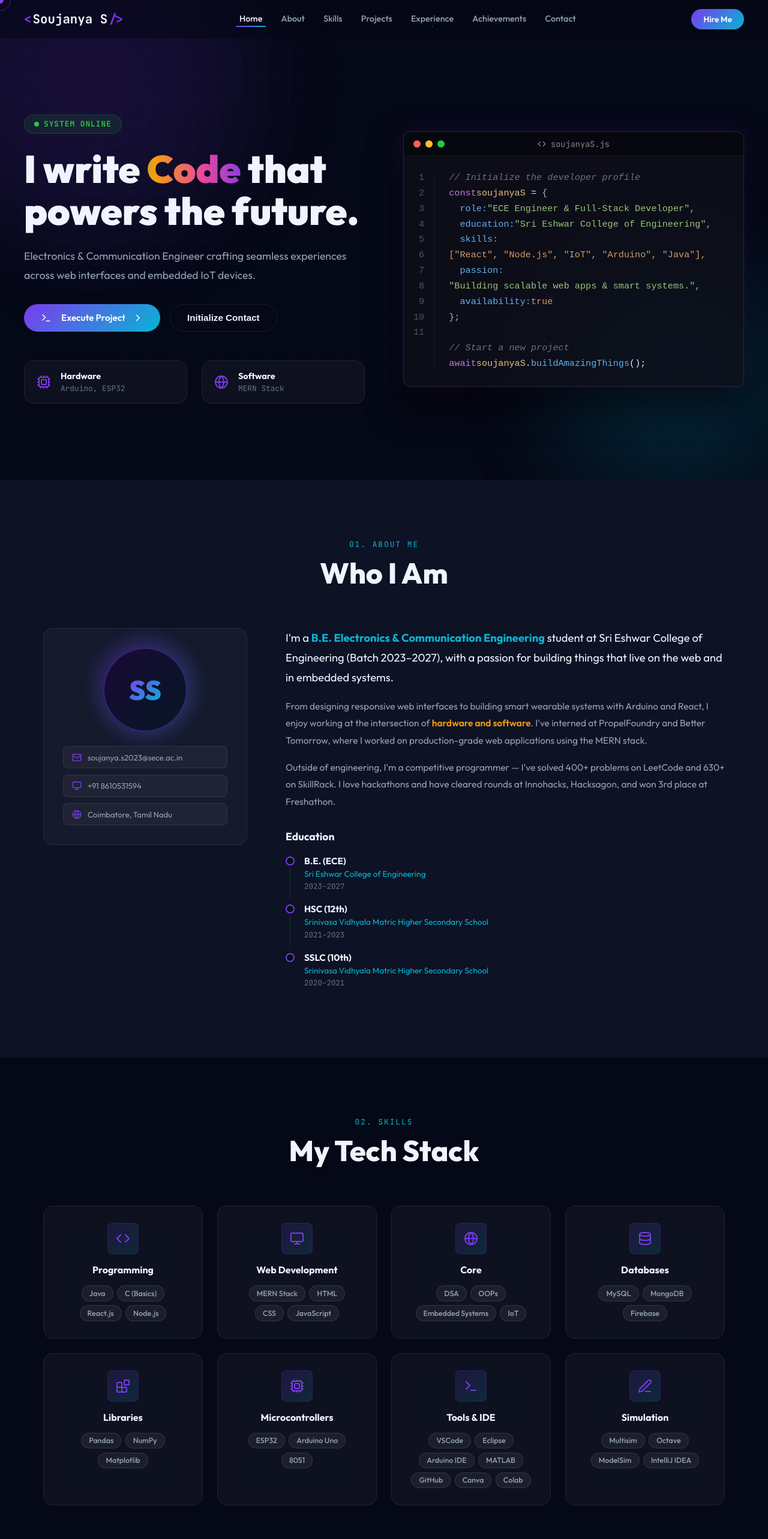
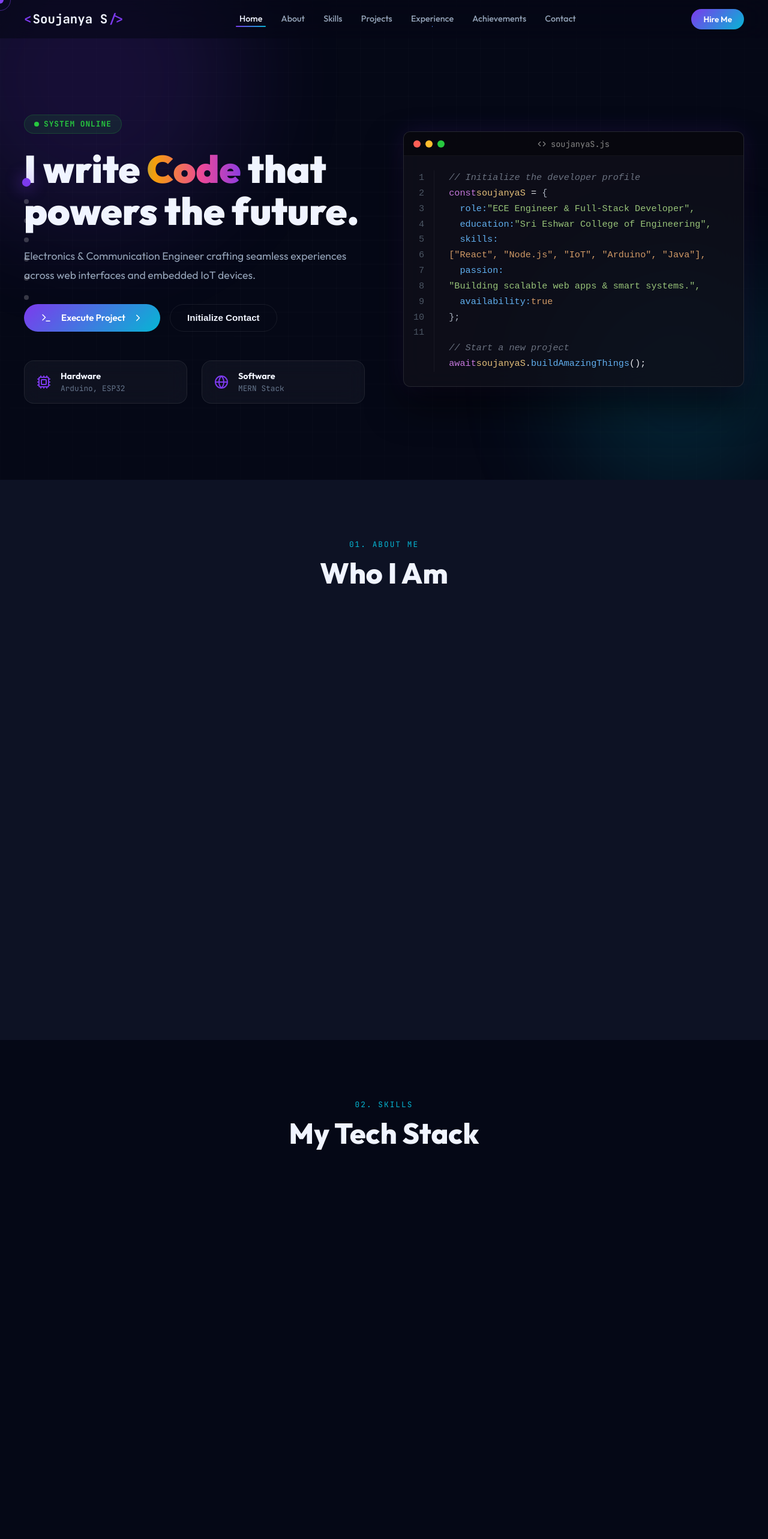
Before and after one commit to soujanya-7/Soujanya-Portfolio, a React (Vite) app: page / in a window 1280 px wide. Shown: the top 2566 px of the page at 60% size. Built offline with nearby package versions, Linux system fonts and the light colour scheme.

Commit message:
Enhance website with advanced animations, staggered reveals, and section progress indicator

```diff
--- a/src/App.jsx
+++ b/src/App.jsx
@@ -367,6 +367,19 @@ function App() {
       <div className="cursor" ref={cursorRef}></div>
       <div className="cursor-follower" ref={followerRef}></div>
 
+      {/* Section Progress Indicator */}
+      <div className="section-progress">
+        {['home', 'about', 'skills', 'projects', 'experience', 'achievements', 'contact'].map((item) => (
+          <div
+            key={item}
+            className={`progress-dot ${activeSection === item ? 'active' : ''}`}
+            onClick={() => handleNavClick(item)}
+          >
+            <span className="progress-label">{item}</span>
+          </div>
+        ))}
+      </div>
+
       <nav className={`navbar ${scrolled ? 'scrolled' : ''}`} id="navbar">
         <div className="nav-logo">
           <span className="logo-bracket">&lt;</span>
@@ -399,15 +412,16 @@ function App() {
 
       {/* About Section */}
       <section className="about section" id="about">
+        <div className="hero-bg animated-grid" style={{ position: 'absolute', opacity: 0.4 }}></div>
         <div className="container">
           <div className="section-header">
             <span className="section-tag">01. About Me</span>
             <h2 className="section-title">Who I Am</h2>
           </div>
           <div className="about-grid">
-            <div className="about-image-col">
+            <div className="about-image-col reveal-left">
               <Tilt tiltMaxAngleX={10} tiltMaxAngleY={10} scale={1.05} transitionSpeed={2000} className="about-card glass-card">
-                <div className="about-avatar-wrap">
+                <div className="about-avatar-wrap floating">
                   <div className="about-avatar">
                     <span className="avatar-initials-lg">SS</span>
                   </div>
@@ -426,7 +440,7 @@ function App() {
                 </div>
               </Tilt>
             </div>
-            <div className="about-text-col">
+            <div className="about-text-col reveal-right">
               <p className="about-lead">
                 I'm a <strong>B.E. Electronics & Communication Engineering</strong> student at Sri Eshwar College of Engineering (Batch 2023–2027), with a passion for building things that live on the web and in embedded systems.
               </p>
@@ -434,7 +448,7 @@ function App() {
                 From designing responsive web interfaces to building smart wearable systems with Arduino and React, I enjoy working at the intersection of <em>hardware and software</em>. I've interned at PropelFoundry and Better Tomorrow, where I worked on production-grade web applications using the MERN stack.
               </p>
               <p className="about-body">
-                Outside of engineering, I'm a competitive programmer — I've solved 400+ problems on LeetCode and 630+ on SkillRack. I love hackathons and have cleared rounds at Innohacks, Hacksagon, and won 3rd place at Freshathon.
+                Outside of engineering, I Love hackathons and have cleared rounds at Innohacks, Hacksagon, and won 3rd place at Freshathon.
               </p>
               <div className="education-timeline">
                 <h3 className="sub-heading">Education</h3>
@@ -476,56 +490,56 @@ function App() {
             <h2 className="section-title">My Tech Stack</h2>
           </div>
           <div className="skills-grid">
-            <div className="skill-category glass-card reveal">
+            <div className="skill-category glass-card reveal-scale">
               <div className="skill-cat-icon"><Code size={24} /></div>
               <h3>Programming</h3>
               <div className="skill-chips">
                 <span className="chip">Java</span><span className="chip">C (Basics)</span><span className="chip">React.js</span><span className="chip">Node.js</span>
               </div>
             </div>
-            <div className="skill-category glass-card reveal">
+            <div className="skill-category glass-card reveal-scale">
               <div className="skill-cat-icon"><Monitor size={24} /></div>
               <h3>Web Development</h3>
               <div className="skill-chips">
                 <span className="chip">MERN Stack</span><span className="chip">HTML</span><span className="chip">CSS</span><span className="chip">JavaScript</span>
               </div>
             </div>
-            <div className="skill-category glass-card reveal">
+            <div className="skill-category glass-card reveal-scale">
               <div className="skill-cat-icon"><Globe size={24} /></div>
               <h3>Core</h3>
               <div className="skill-chips">
                 <span className="chip">DSA</span><span className="chip">OOPs</span><span className="chip">Embedded Systems</span><span className="chip">IoT</span>
               </div>
             </div>
-            <div className="skill-category glass-card reveal">
+            <div className="skill-category glass-card reveal-scale">
               <div className="skill-cat-icon"><Database size={24} /></div>
               <h3>Databases</h3>
               <div className="skill-chips">
                 <span className="chip">MySQL</span><span className="chip">MongoDB</span><span className="chip">Firebase</span>
               </div>
             </div>
-            <div className="skill-category glass-card reveal">
+            <div className="skill-category glass-card reveal-scale">
               <div className="skill-cat-icon"><Blocks size={24} /></div>
               <h3>Libraries</h3>
               <div className="skill-chips">
                 <span className="chip">Pandas</span><span className="chip">NumPy</span><span className="chip">Matplotlib</span>
               </div>
             </div>
-            <div className="skill-category glass-card reveal">
+            <div className="skill-category glass-card reveal-scale">
               <div className="skill-cat-icon"><Cpu size={24} /></div>
               <h3>Microcontrollers</h3>
               <div className="skill-chips">
                 <span className="chip">ESP32</span><span className="chip">Arduino Uno</span><span className="chip">8051</span>
               </div>
             </div>
-            <div className="skill-category glass-card reveal">
+            <div className="skill-category glass-card reveal-scale">
               <div className="skill-cat-icon"><Terminal size={24} /></div>
               <h3>Tools & IDE</h3>
               <div className="skill-chips">
                 <span className="chip">VSCode</span><span className="chip">Eclipse</span><span className="chip">Arduino IDE</span><span className="chip">MATLAB</span><span className="chip">GitHub</span><span className="chip">Canva</span><span className="chip">Colab</span>
               </div>
             </div>
-            <div className="skill-category glass-card reveal">
+            <div className="skill-category glass-card reveal-scale">
               <div className="skill-cat-icon"><Edit3 size={24} /></div>
               <h3>Simulation</h3>
               <div className="skill-chips">
@@ -544,7 +558,7 @@ function App() {
             <h2 className="section-title">What I've Built</h2>
           </div>
           <div className="projects-grid">
-            <Tilt tiltMaxAngleX={5} tiltMaxAngleY={5} scale={1.02} transitionSpeed={2500} className="project-card featured glass-card reveal">
+            <Tilt tiltMaxAngleX={5} tiltMaxAngleY={5} scale={1.02} transitionSpeed={2500} className="project-card featured glass-card reveal-scale">
               <div className="project-badge">Featured</div>
               <div className="project-header">
                 <div className="project-icon project-icon-1"><Shield size={28} /></div>
@@ -561,7 +575,7 @@ function App() {
               <div className="project-year">2025</div>
             </Tilt>
 
-            <Tilt tiltMaxAngleX={8} tiltMaxAngleY={8} scale={1.03} transitionSpeed={2500} className="project-card glass-card reveal">
+            <Tilt tiltMaxAngleX={8} tiltMaxAngleY={8} scale={1.03} transitionSpeed={2500} className="project-card glass-card reveal-right">
               <div className="project-header">
                 <div className="project-icon project-icon-2"><Monitor size={28} /></div>
                 <div className="project-links">
@@ -577,7 +591,7 @@ function App() {
               <div className="project-year">2025</div>
             </Tilt>
 
-            <Tilt tiltMaxAngleX={8} tiltMaxAngleY={8} scale={1.03} transitionSpeed={2500} className="project-card glass-card reveal">
+            <Tilt tiltMaxAngleX={8} tiltMaxAngleY={8} scale={1.03} transitionSpeed={2500} className="project-card glass-card reveal-left">
               <div className="project-header">
                 <div className="project-icon project-icon-3"><Database size={28} /></div>
                 <div className="project-links">
@@ -604,7 +618,7 @@ function App() {
             <h2 className="section-title">Internships</h2>
           </div>
           <div className="timeline">
-            <div className="timeline-item reveal">
+            <div className="timeline-item reveal-left">
               <div className="timeline-dot"></div>
               <div className="timeline-content glass-card">
                 <div className="timeline-header">
@@ -620,7 +634,7 @@ function App() {
                 </div>
               </div>
             </div>
-            <div className="timeline-item reveal">
+            <div className="timeline-item reveal-right">
               <div className="timeline-dot"></div>
               <div className="timeline-content glass-card">
                 <div className="timeline-header">
@@ -648,7 +662,7 @@ function App() {
             <h2 className="section-title">Certifications</h2>
           </div>
           <div className="cert-grid">
-            <div className="cert-card glass-card reveal">
+            <div className="cert-card glass-card reveal-scale">
               <div className="cert-icon">🔌</div>
               <div className="cert-info">
                 <h4>Debugging Techniques for Serial Communications (I2C/SPI/UART)</h4>
@@ -656,7 +670,7 @@ function App() {
               </div>
               <span className="cert-year">2025</span>
             </div>
-            <div className="cert-card glass-card reveal">
+            <div className="cert-card glass-card reveal-scale">
               <div className="cert-icon">⚛️</div>
               <div className="cert-info">
                 <h4>Learning React</h4>
@@ -664,7 +678,7 @@ function App() {
               </div>
               <span className="cert-year">2025</span>
             </div>
-            <div className="cert-card glass-card reveal">
+            <div className="cert-card glass-card reveal-scale">
               <div className="cert-icon">☕</div>
               <div className="cert-info">
                 <h4>Programming with Java</h4>
@@ -672,7 +686,7 @@ function App() {
               </div>
               <span className="cert-year">2025</span>
             </div>
-            <div className="cert-card glass-card reveal">
+            <div className="cert-card glass-card reveal-scale">
               <div className="cert-icon">🗄️</div>
               <div className="cert-info">
                 <h4>SQL – Basics (Standard)</h4>
@@ -680,7 +694,7 @@ function App() {
               </div>
               <span className="cert-year">2024</span>
             </div>
-            <div className="cert-card glass-card reveal">
+            <div className="cert-card glass-card reveal-scale">
               <div className="cert-icon">🧩</div>
               <div className="cert-info">
                 <h4>Problem Solving (Basics) | SQL (Basics)</h4>
@@ -688,7 +702,7 @@ function App() {
               </div>
               <span className="cert-year">2024</span>
             </div>
-            <div className="cert-card glass-card reveal">
+            <div className="cert-card glass-card reveal-scale">
               <div className="cert-icon">☕</div>
               <div className="cert-info">
                 <h4>Java Programming</h4>
@@ -696,7 +710,7 @@ function App() {
               </div>
               <span className="cert-year">2024</span>
             </div>
-            <div className="cert-card glass-card reveal">
+            <div className="cert-card glass-card reveal-scale">
               <div className="cert-icon">📊</div>
               <div className="cert-info">
                 <h4>Mastering Data Structures and Algorithms using C and C++</h4>
@@ -716,49 +730,49 @@ function App() {
             <h2 className="section-title">Milestones</h2>
           </div>
           <div className="achievements-grid">
-            <div className="achievement-card glass-card reveal">
+            <div className="achievement-card glass-card reveal-scale">
               <div className="ach-icon">🏆</div>
               <div className="ach-body">
                 <h4>Freshathon</h4>
                 <p>Secured <strong>3rd place</strong> at the First-Year Student Project Expo</p>
               </div>
             </div>
-            <div className="achievement-card glass-card reveal">
+            <div className="achievement-card glass-card reveal-scale">
               <div className="ach-icon">⚡</div>
               <div className="ach-body">
                 <h4>Innohacks</h4>
                 <p>Cleared <strong>1st round</strong> in hackathon at PSG College of Technology</p>
               </div>
             </div>
-            <div className="achievement-card glass-card reveal">
+            <div className="achievement-card glass-card reveal-scale">
               <div className="ach-icon">🔥</div>
               <div className="ach-body">
                 <h4>Hacksagon</h4>
                 <p>Cleared <strong>1st round</strong> in hackathon at ABV-IITM-IEEE (Gwalior)</p>
               </div>
             </div>
-            <div className="achievement-card glass-card reveal">
+            <div className="achievement-card glass-card reveal-scale">
               <div className="ach-icon">💡</div>
               <div className="ach-body">
                 <h4>LeetCode</h4>
                 <p>Solved <strong>400+ problems</strong> · Max Rating: 1,603 · Contests: 34</p>
               </div>
             </div>
-            <div className="achievement-card glass-card reveal">
+            <div className="achievement-card glass-card reveal-scale">
               <div className="ach-icon">🍳</div>
               <div className="ach-body">
                 <h4>CodeChef</h4>
                 <p>Secured <strong>Highest Rating of 1037</strong></p>
               </div>
             </div>
-            <div className="achievement-card glass-card reveal">
+            <div className="achievement-card glass-card reveal-scale">
               <div className="ach-icon">⭐</div>
               <div className="ach-body">
                 <h4>HackerRank</h4>
                 <p>Achieved <strong>1 star in Java</strong> · 1 Badge</p>
               </div>
             </div>
-            <div className="achievement-card glass-card reveal">
+            <div className="achievement-card glass-card reveal-scale">
               <div className="ach-icon">🎯</div>
               <div className="ach-body">
                 <h4>SkillRack</h4>
--- a/src/index.css
+++ b/src/index.css
@@ -222,8 +222,71 @@ img { max-width: 100%; display: block; }
 }
 
 /* ---- REVEAL ANIMATION ---- */
-.reveal { opacity: 0; transform: translateY(30px); transition: opacity 0.7s ease, transform 0.7s ease; }
+.reveal { opacity: 0; transform: translateY(40px); transition: opacity 0.8s cubic-bezier(0.2, 1, 0.3, 1), transform 0.8s cubic-bezier(0.2, 1, 0.3, 1); will-change: opacity, transform; }
 .reveal.visible { opacity: 1; transform: translateY(0); }
+
+.reveal-left { opacity: 0; transform: translateX(-40px); transition: opacity 0.8s cubic-bezier(0.2, 1, 0.3, 1), transform 0.8s cubic-bezier(0.2, 1, 0.3, 1); will-change: opacity, transform; }
+.reveal-left.visible { opacity: 1; transform: translateX(0); }
+
+.reveal-right { opacity: 0; transform: translateX(40px); transition: opacity 0.8s cubic-bezier(0.2, 1, 0.3, 1), transform 0.8s cubic-bezier(0.2, 1, 0.3, 1); will-change: opacity, transform; }
+.reveal-right.visible { opacity: 1; transform: translateX(0); }
+
+.reveal-scale { opacity: 0; transform: scale(0.9); transition: opacity 0.8s cubic-bezier(0.2, 1, 0.3, 1), transform 0.8s cubic-bezier(0.2, 1, 0.3, 1); will-change: opacity, transform; }
+.reveal-scale.visible { opacity: 1; transform: scale(1); }
+
+/* ---- FLOATING ANIMATION ---- */
+@keyframes float {
+  0%, 100% { transform: translateY(0) rotate(0); }
+  50% { transform: translateY(-15px) rotate(2deg); }
+}
+.floating { animation: float 6s ease-in-out infinite; }
+.floating-slow { animation: float 10s ease-in-out infinite; }
+.floating-fast { animation: float 3s ease-in-out infinite; }
+
+/* ---- GLOW ANIMATION ---- */
+@keyframes glowPulse {
+  0%, 100% { filter: drop-shadow(0 0 5px rgba(124,58,237,0.3)); }
+  50% { filter: drop-shadow(0 0 15px rgba(124,58,237,0.6)); }
+}
+.glow-pulse { animation: glowPulse 3s ease-in-out infinite; }
+
+/* ---- GRID BACKGROUND ANIMATION ---- */
+@keyframes gridMove {
+  0% { background-position: 0 0; }
+  100% { background-position: 50px 50px; }
+}
+.animated-grid {
+  background-image: linear-gradient(rgba(255,255,255,0.03) 1px, transparent 1px),
+                    linear-gradient(90deg, rgba(255,255,255,0.03) 1px, transparent 1px);
+  background-size: 50px 50px;
+  animation: gridMove 20s linear infinite;
+}
+
+/* ---- SECTION PROGRESS INDICATOR ---- */
+.section-progress {
+  position: fixed; left: 2.5rem; top: 50%; transform: translateY(-50%);
+  display: flex; flex-direction: column; gap: 1.5rem; z-index: 100;
+}
+@media (max-width: 1100px) { .section-progress { display: none; } }
+.progress-dot {
+  width: 8px; height: 8px; border-radius: 50%; background: rgba(255,255,255,0.2);
+  transition: all 0.4s cubic-bezier(0.175, 0.885, 0.32, 1.275); position: relative;
+  cursor: pointer;
+}
+.progress-dot::before {
+  content: ''; position: absolute; top: -10px; left: -10px; right: -10px; bottom: -10px;
+}
+.progress-dot.active {
+  background: var(--accent-1); transform: scale(1.8);
+  box-shadow: 0 0 15px var(--accent-1);
+}
+.progress-label {
+  position: absolute; left: 2rem; top: 50%; transform: translateY(-50%);
+  font-family: var(--font-mono); font-size: 0.75rem; color: var(--text-primary);
+  opacity: 0; pointer-events: none; transition: 0.3s; white-space: nowrap;
+  letter-spacing: 1px; text-transform: uppercase;
+}
+.progress-dot:hover .progress-label { opacity: 1; transform: translateY(-50%) translateX(5px); }
 
 /* ============================================================
    HERO SECTION
```
